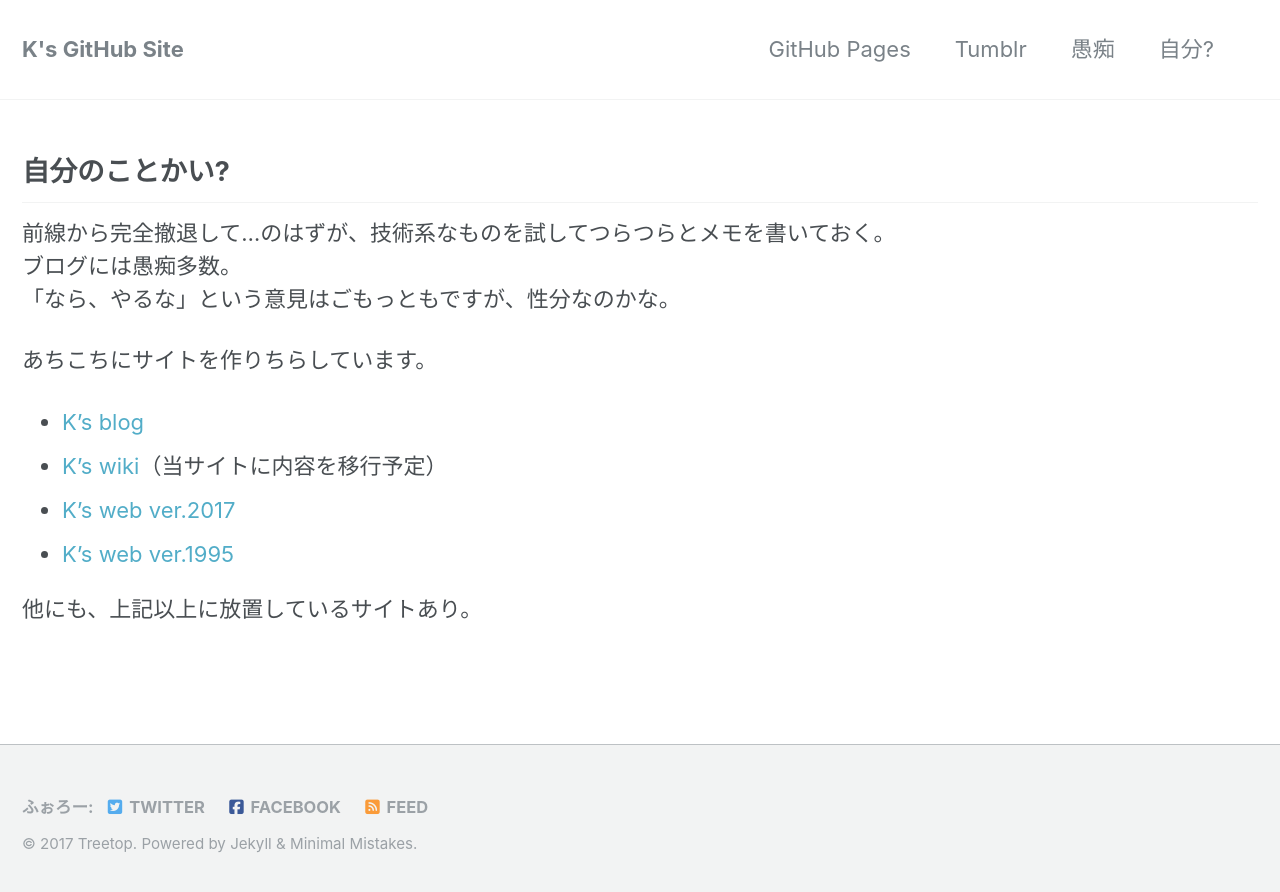
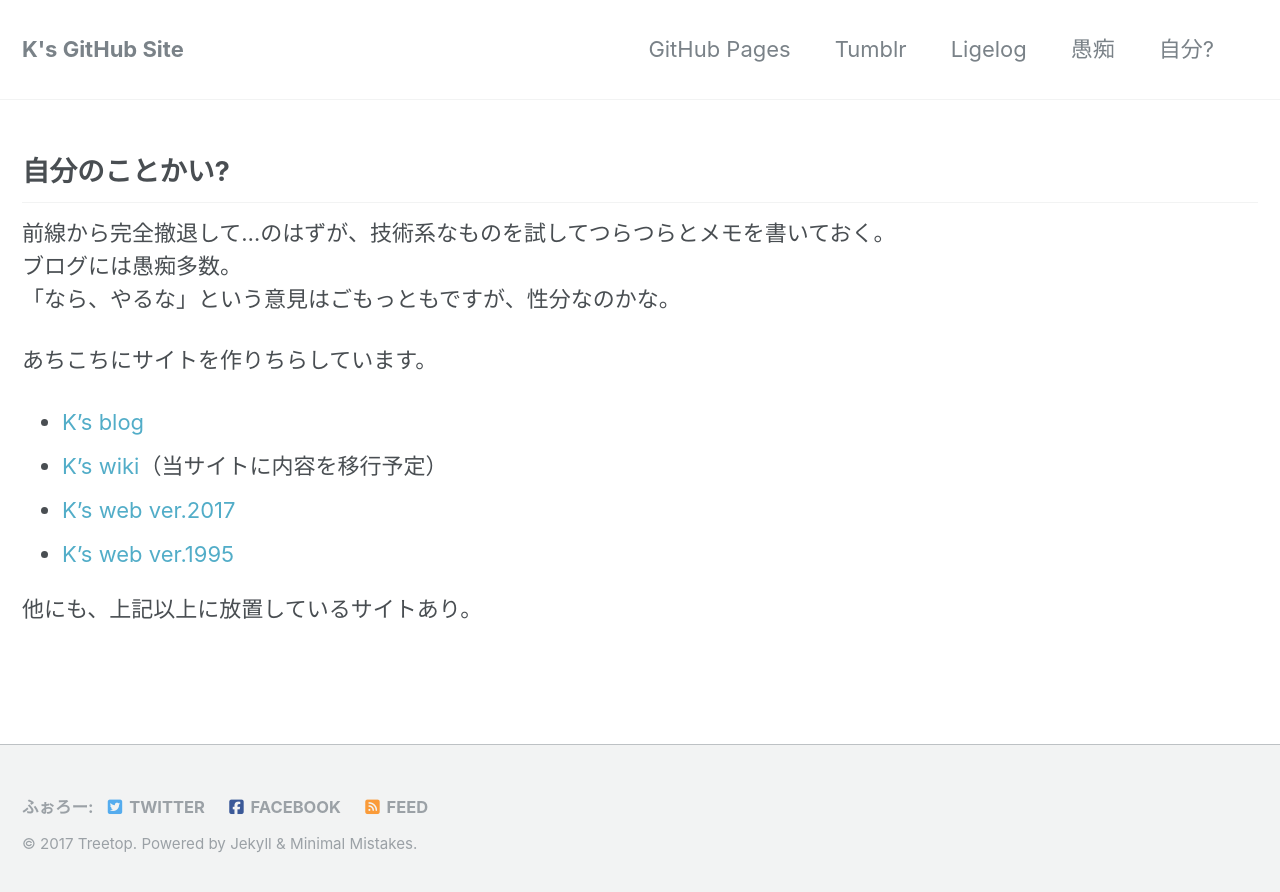
Before and after one commit to laureltreetop/laureltreetop.github.io, a Jekyll site: the page built from _pages/about.md, in a window 1280 px wide. Shown: the top 892 px of the page. Built offline with Jekyll 4.4.1, drawn with Linux system fonts in a browser that asks for light colours; nearby versions of some CDN libraries.

Commit message:
Update navigation.yml

```diff
--- a/_data/navigation.yml
+++ b/_data/navigation.yml
@@ -8,6 +8,8 @@ main:
     url: /githubpages/github/
   - title: "Tumblr"
     url: /tumblr/start/
+  - title: "Ligelog"
+    url: /tumblr/lifelog/
   - title: "愚痴"
     url: /year-archive/
   - title: "自分?"
```
